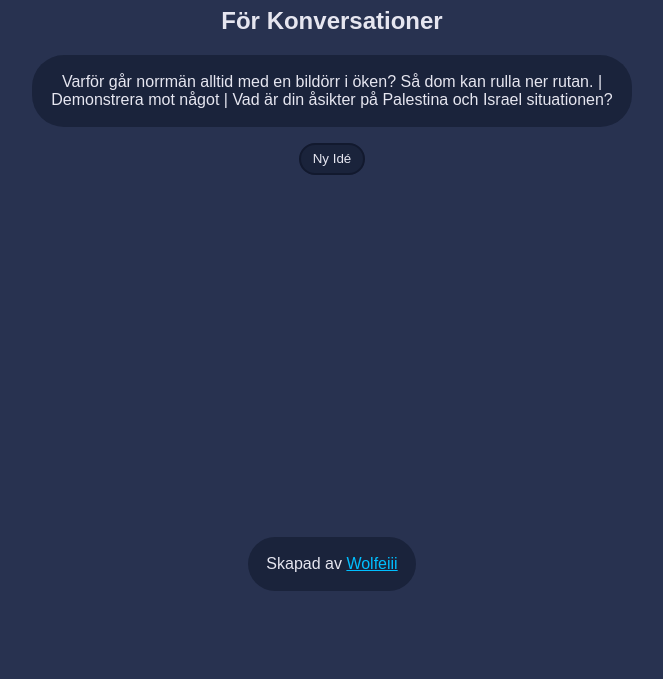
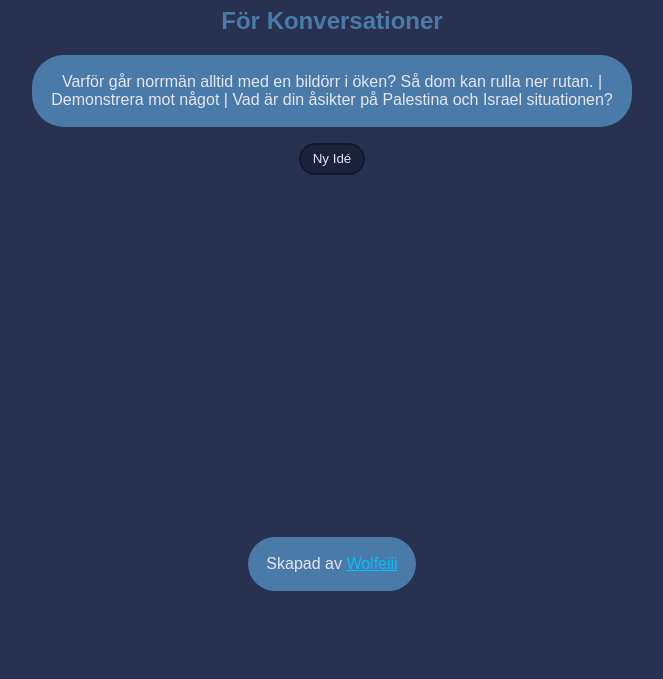
Before and after one commit to Wolfeiiii/Konversation, a plain HTML site: page index.html in a window 1280 px wide. Shown: the part 121-800 px from the top of the page, without its empty margins (308-971 px from the left). Drawn offline with nearby package versions, Linux system fonts and the light colour scheme.

Commit message:
Update style.css

```diff
--- a/stylesheets/style.css
+++ b/stylesheets/style.css
@@ -1,7 +1,7 @@
 p {
     color: rgb(230, 230, 240);
-    background-color: rgb(26, 35, 59);
-    border-color: rgb(18, 25, 46);
+    background-color: rgb(74, 123, 168);
+    border-color: rgb(67, 78, 110);
 
     border-radius: 32px;
     border-width: 2px;
@@ -15,7 +15,7 @@ body {
 }
 
 textarea {
-    color: rgb(230, 230, 240);
+    color: rgb(74, 123, 168);
     background-color: rgb(37, 48, 80);
     border-color: rgb(26, 35, 59);
     border-radius: 16px;
@@ -53,7 +53,7 @@ div.everything {
 }
 
 h1, h2, h3 {
-    color: rgb(230, 230, 240);
+    color: rgb(74, 123, 168);
 }
 
 h2 {
```
